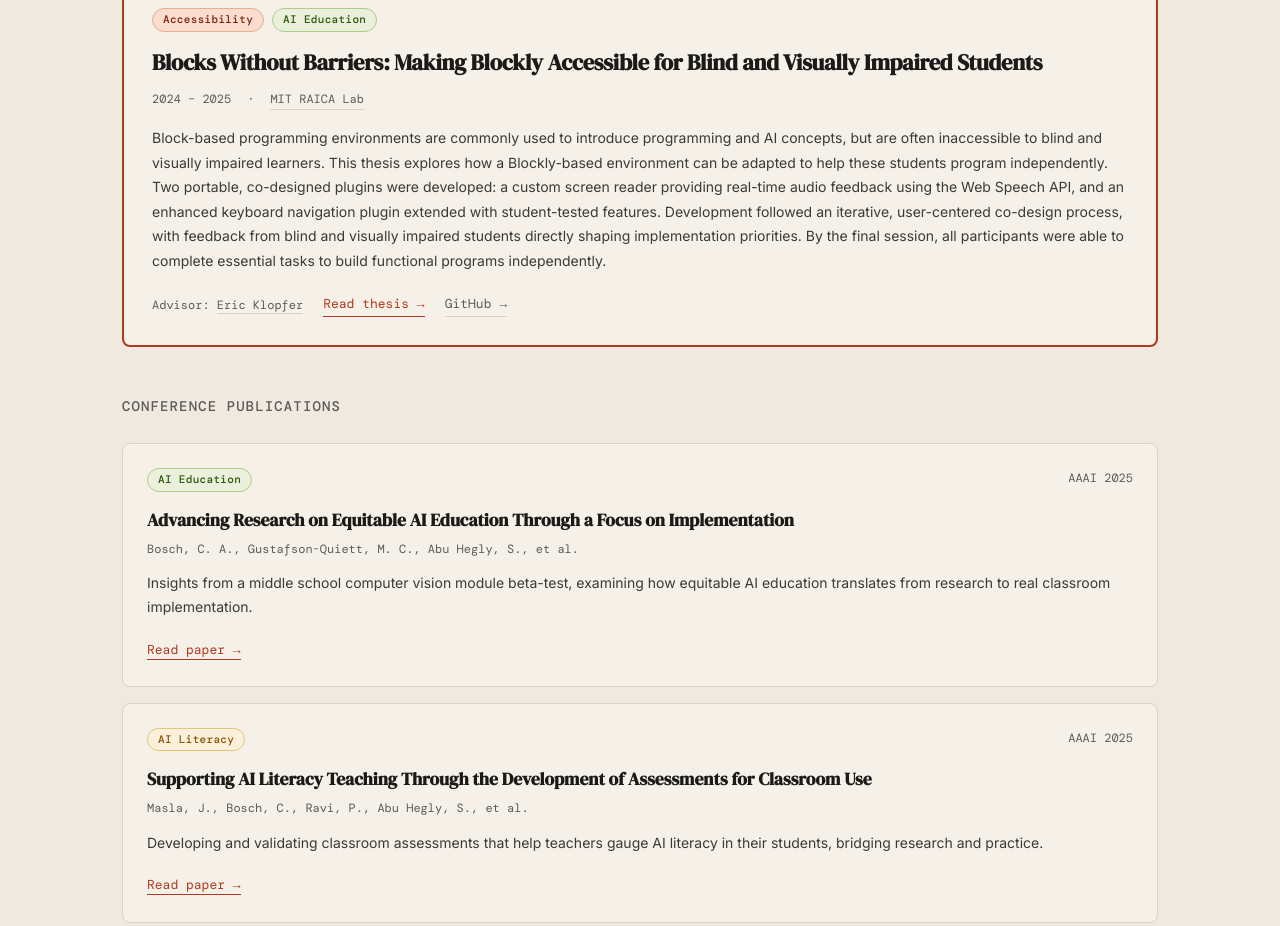
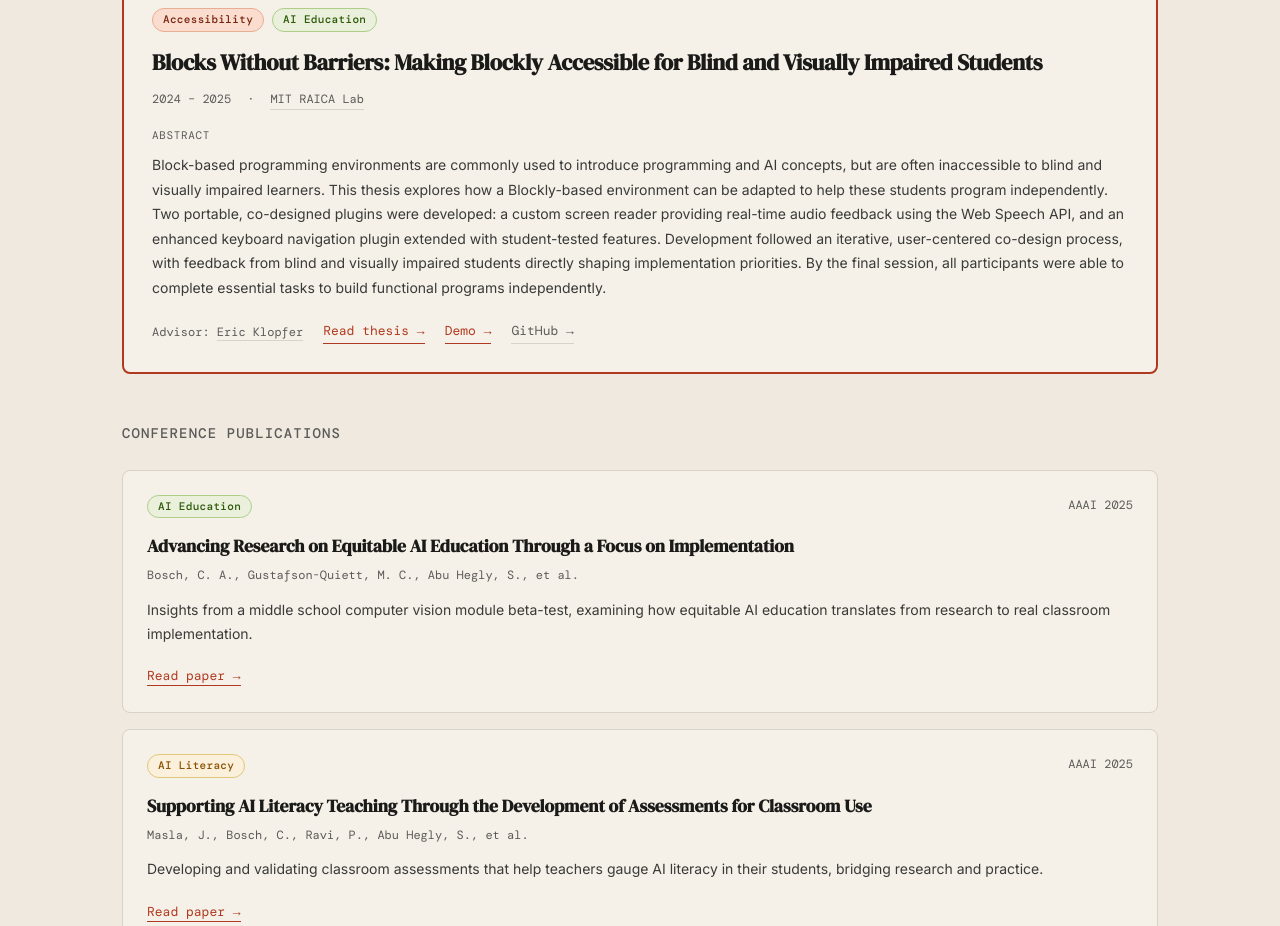
Before and after one commit to Samarh18/samar-portfolio, a Next.js app: page / in a window 1280 px wide. Shown: the part 2100-3026 px from the top of the page. Built offline with nearby package versions, Linux system fonts and the light colour scheme; a web font is replaced by a local one.

Commit message:
Add abstract label and demo link to thesis section

```diff
--- a/components/Research.tsx
+++ b/components/Research.tsx
@@ -75,12 +75,14 @@ export default function Research() {
                 MIT RAICA Lab
               </a>
             </div>
+            <p style={{ fontFamily: 'var(--mono)', fontSize: '11px', color: '#5C5B59', letterSpacing: '0.06em', marginBottom: '0.5rem' }}>ABSTRACT</p>
             <p style={{ color: '#3A3A38', lineHeight: 1.75, fontSize: '14px', marginBottom: '1.25rem' }}>
               Block-based programming environments are commonly used to introduce programming and AI concepts, but are often inaccessible to blind and visually impaired learners. This thesis explores how a Blockly-based environment can be adapted to help these students program independently. Two portable, co-designed plugins were developed: a custom screen reader providing real-time audio feedback using the Web Speech API, and an enhanced keyboard navigation plugin extended with student-tested features. Development followed an iterative, user-centered co-design process, with feedback from blind and visually impaired students directly shaping implementation priorities. By the final session, all participants were able to complete essential tasks to build functional programs independently.
             </p>
             <div style={{ display: "flex", gap: "1.25rem", alignItems: "center", flexWrap: "wrap" }}>
               <span style={{ fontFamily: "var(--mono)", fontSize: "12px", color: "#5C5B59" }}>Advisor: <a href="https://education.mit.edu/person/eric_klopfer/" target="_blank" rel="noopener noreferrer" style={{ color: "#5C5B59", borderBottom: "1px solid #D8D3C8" }} onMouseEnter={e => { e.currentTarget.style.color="#B03A1F"; e.currentTarget.style.borderColor="#B03A1F" }} onMouseLeave={e => { e.currentTarget.style.color="#5C5B59"; e.currentTarget.style.borderColor="#D8D3C8" }}>Eric Klopfer</a></span>
               <a href="https://drive.google.com/file/d/1iBOg6rg0I5fVOvxMZPn4lg8KquCNQ0dR/view?usp=sharing" target="_blank" rel="noopener noreferrer" style={linkStyle} onMouseEnter={e => e.currentTarget.style.opacity='0.7'} onMouseLeave={e => e.currentTarget.style.opacity='1'}>Read thesis →</a>
+              <a href="https://samarh18.github.io/blockly-Keyboard-ScreenReader-plugins/" target="_blank" rel="noopener noreferrer" style={linkStyle} onMouseEnter={e => e.currentTarget.style.opacity='0.7'} onMouseLeave={e => e.currentTarget.style.opacity='1'}>Demo →</a>
               <a href="https://github.com/Samarh18/blockly-Keyboard-ScreenReader-plugins" target="_blank" rel="noopener noreferrer" style={{ ...linkStyle, color: '#5C5B59', borderColor: '#D8D3C8' }} onMouseEnter={e => { e.currentTarget.style.color='#B03A1F'; e.currentTarget.style.borderColor='#B03A1F' }} onMouseLeave={e => { e.currentTarget.style.color='#5C5B59'; e.currentTarget.style.borderColor='#D8D3C8' }}>GitHub →</a>
             </div>
           </article>
```
